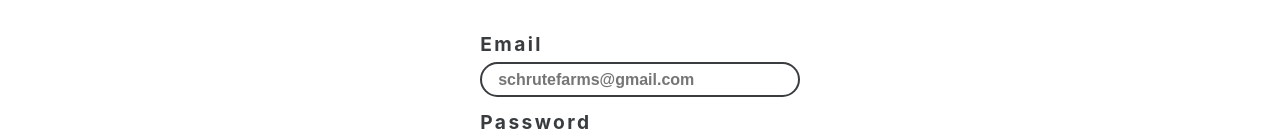
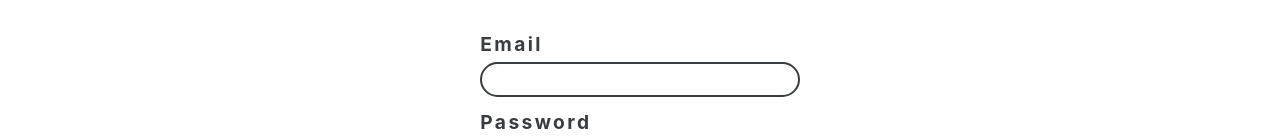
Before and after one commit to fernando817mm/project-tracker, a React (Create React App) app: page /login in a window 1280 px wide. Shown: the part 285-423 px from the top of the page. Built offline with nearby package versions, Linux system fonts and the light colour scheme.

Commit message:
Removed the placeholder for the email input.

```diff
--- a/src/components/Login.js
+++ b/src/components/Login.js
@@ -70,7 +70,6 @@ const Login = () => {
                   type="email"
                   name="email"
                   id="email"
-                  placeholder="schrutefarms@gmail.com"
                   onChange={handleChange}
                   value={formValue.email}
                 />
```
